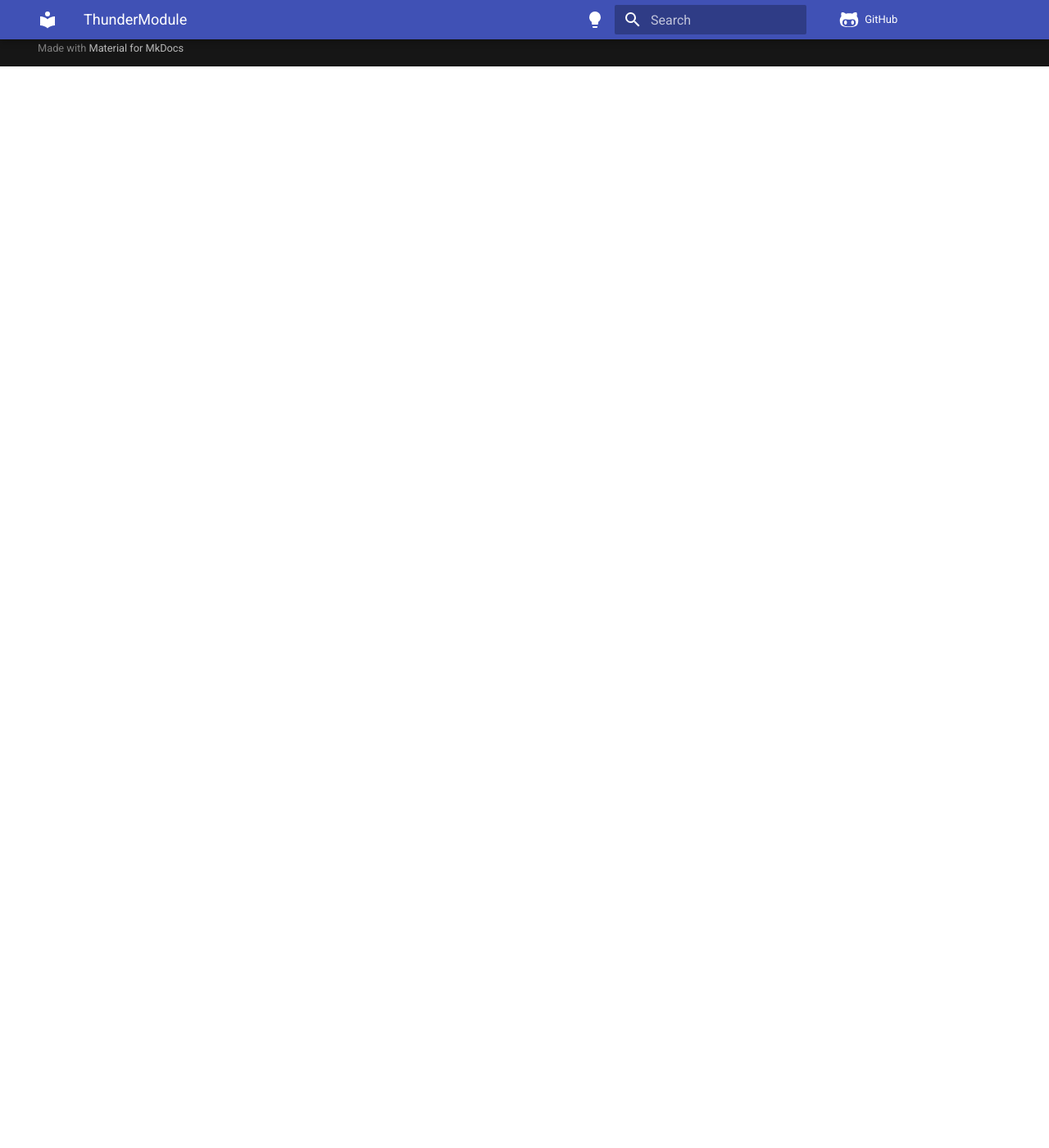
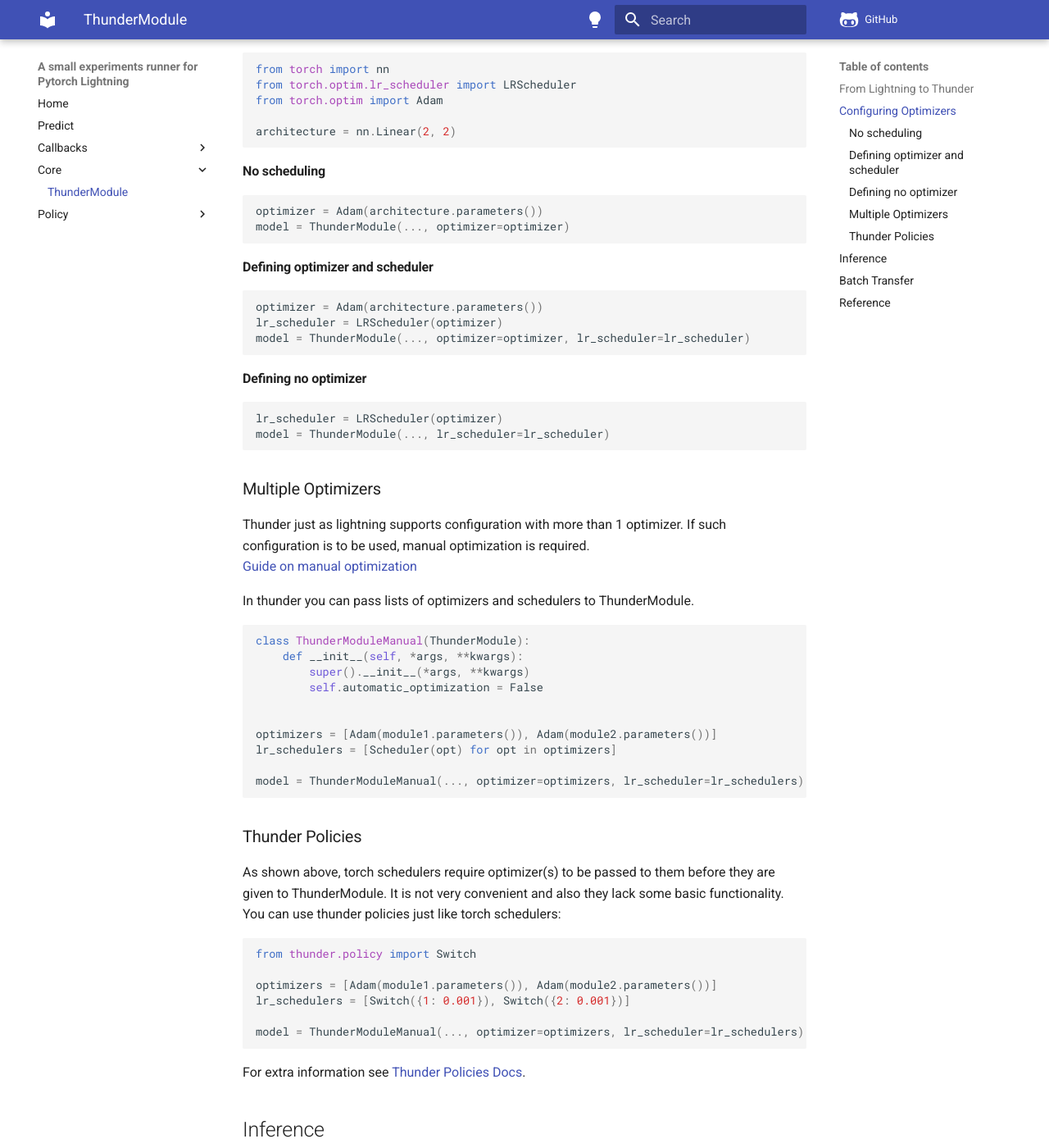
Before and after one commit to neuro-ml/thunder, an MkDocs documentation site: the page built from docs/core/thunder_module.md, in a window 1280 px wide and 1400 px high, scrolled down 1319 px. Shown: the whole window at 82% size. Built offline with MkDocs 1.6.1 and Material for MkDocs 9.7.7, drawn with Linux system fonts in a browser that asks for light colours; comment, search, counter and statistics services are not loaded; the version menu is left out; some of the changed text lies outside the part shown.

Commit message:
ThunderModule & schedulers docs draft

````diff
--- a/docs/core/thunder_module.md
+++ b/docs/core/thunder_module.md
@@ -1,3 +1,142 @@
 # ThunderModule
 
-ThunderModule inherits everything from LightiningModule
+ThunderModule inherits everything from LightningModule and implements
+essential methods for most common training pipelines.
+
+## From Lightning to Thunder
+Most common pipelines are implemented in lightning in the following way:
+```python
+from lightning import LightningModule
+
+class Model(LightningModule):
+    def __init__(self):
+        self.architecture: nn.Module = ...
+        self.metrics = ... # smth like Dict[str, Callable]
+
+    def forward(self, *args, **kwargs):
+        return self.architecture(*args, **kwargs)
+
+    def criterion(self, x, y):
+        ...
+
+    def training_step(self, batch, batch_idx):
+        x, y = batch
+        return self.criterion(self(x), y)
+
+    def validation_step(self, batch, batch_idx, dataloader_idx):
+        # forward and metrics computation or output preservation
+        ...
+
+    def test_step(self, batch, batch_idx, dataloader_idx):
+        # forward and metrics computation or output preservation
+        ...
+
+    def configure_optimizers(self):
+        return Adam(...), StepLR(...)
+```
+
+ThunderModule offers an implementation of necessary steps shown above.
+```python
+from thunder import ThunderModule
+
+architecture: nn.Module = ...
+criterion = CrossEntropy()
+optimizer = Adam(architecture.parameters())
+scheduler = StepLR(optimizer)
+
+model = ThunderModule(architecture, criterion,
+                      optimizer=optimizer, lr_scheduler=scheduler)
+```
+
+## Configuring Optimizers
+For extra information see
+[this](https://lightning.ai/docs/pytorch/stable/common/lightning_module.html#lightningmodule-api).
+Lightning requires optimizers and learning rate policies
+to be defined inside `configure_optimizers` method.
+Using ThunderModule allows you to pass the following configurations of
+optimizers and learning rate schedulers:
+
+```python
+from torch import nn
+from torch.optim.lr_scheduler import LRScheduler
+from torch.optim import Adam
+
+architecture = nn.Linear(2, 2)
+```
+#### No scheduling
+```python
+optimizer = Adam(architecture.parameters())
+model = ThunderModule(..., optimizer=optimizer)
+```
+#### Defining optimizer and scheduler
+```python
+optimizer = Adam(architecture.parameters())
+lr_scheduler = LRScheduler(optimizer)
+model = ThunderModule(..., optimizer=optimizer, lr_scheduler=lr_scheduler)
+```
+#### Defining no optimizer
+```python
+lr_scheduler = LRScheduler(optimizer)
+model = ThunderModule(..., lr_scheduler=lr_scheduler)
+```
+
+### Multiple Optimizers
+Thunder just as lightning supports configuration with more than 1 optimizer. If such configuration is to be used, manual optimization is required.
+[Guide on manual optimization](https://lightning.ai/docs/pytorch/stable/common/optimization.html#id2)
+
+In thunder you can pass lists of optimizers and schedulers to ThunderModule.
+```python
+class ThunderModuleManual(ThunderModule):
+    def __init__(self, *args, **kwargs):
+        super().__init__(*args, **kwargs)
+        self.automatic_optimization = False
+
+
+optimizers = [Adam(module1.parameters()), Adam(module2.parameters())]
+lr_schedulers = [Scheduler(opt) for opt in optimizers]
+
+model = ThunderModuleManual(..., optimizer=optimizers, lr_scheduler=lr_schedulers)
+```
+
+### Thunder Policies
+As shown above, torch schedulers require optimizer(s) to be passed to them before
+they are given to ThunderModule. It is not very convenient and also they lack some basic
+functionality.
+You can use thunder policies just like torch schedulers:
+```python
+from thunder.policy import Switch
+
+optimizers = [Adam(module1.parameters()), Adam(module2.parameters())]
+lr_schedulers = [Switch({1: 0.001}), Switch({2: 0.001})]
+
+model = ThunderModuleManual(..., optimizer=optimizers, lr_scheduler=lr_schedulers)
+```
+
+For extra information see [Thunder Policies Docs](../policy/lr_schedulers.md).
+
+## Inference
+During inference step, ThunderModule uses Predictors in order to preprocess data and
+make inverse transformsa after passing data through the model. Default predictor
+is just an identity function.
+
+For more on predictors see [Thunder Predictors Docs]().
+
+## Batch Transfer
+ThunderModule transfers training batches to device by default. However, during
+inference batch remains on the device, on which it was received from data loader.
+Transfering happens later in the `inference_step`, which is invoked in
+`validation_step`, `test_step` and `predict_step`.
+
+## Reference
+::: thunder.torch.core.ThunderModule
+    handler: python
+    options:
+      members:
+        - init
+        - training_step
+        - validation_step
+        - test_step
+        - predict_step
+        - inference_step
+      show_root_heading: true
+      show_source: true
--- a/mkdocs.yml
+++ b/mkdocs.yml
@@ -21,6 +21,7 @@
             show_root_heading: true
             show_source: false
             heading_level: 3
+            separate_signature: true
       watch:
         - thunder
 
@@ -53,7 +54,7 @@
       emoji_index: !!python/name:materialx.emoji.twemoji
       emoji_generator: !!python/name:materialx.emoji.to_svg
   - toc:
-      toc_depth: 3
+      toc_depth: 4
 
 extra:
   version:
````
Also changed, not shown: docs/callbacks/metric_logger.md (+1 -1 lines), docs/policy/index.md (added, +9 -0 lines), docs/policy/lr_schedulers.md (added, +52 -0 lines), docs/predict.md (added), 2 other files.
